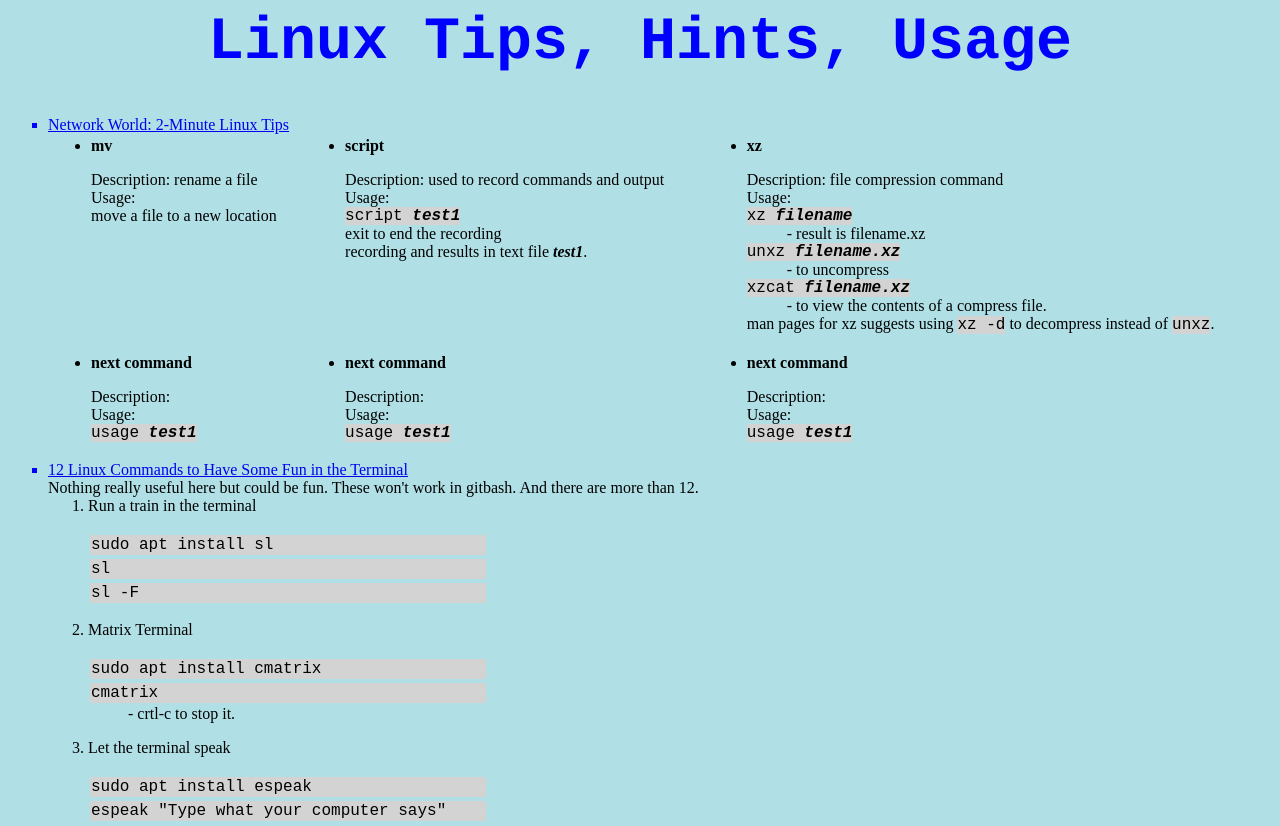
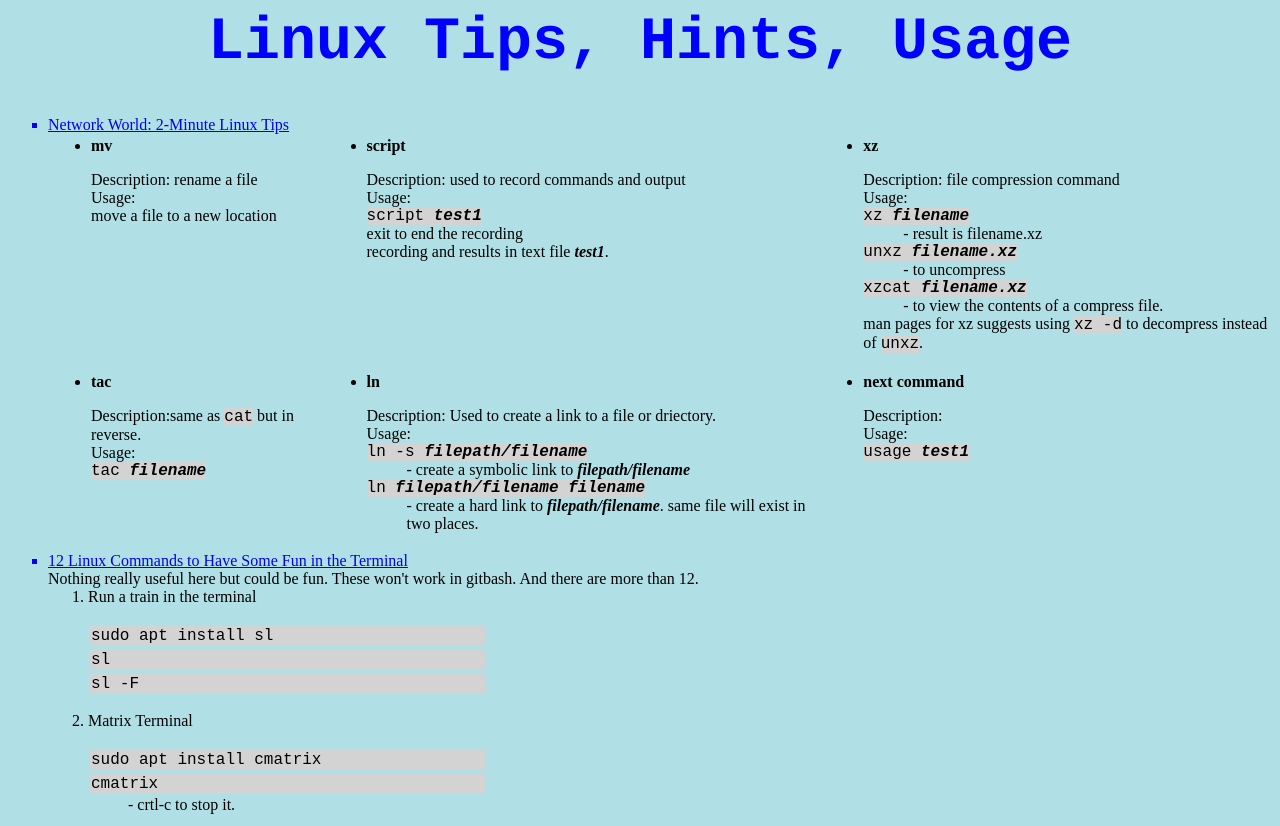
Before and after one commit to Wishn4Fishn/learn-git, a plain HTML site: page linux-tips-hints-usage.html in a window 1280 px wide. Shown: the top 826 px of the page. Drawn offline with Linux system fonts and the light colour scheme.

Commit message:
added tac and ln commands to 2min tips section.

```diff
--- a/linux-tips-hints-usage.html
+++ b/linux-tips-hints-usage.html
@@ -31,7 +31,7 @@
 	ul.square {
 		list-style-type:square;
 	}
-	<!-- space: &nbsp; -->
+	<!-- space: &nbsp; &emsp;-->
 </style>
 </head>
 <body style="background-color:powderblue">
@@ -67,30 +67,34 @@
 								<dt>Description: file compression command</dt>
 								<dt>Usage:</dt>
 								<dt><font class="code">xz <i><b>filename</b></i></font></dt>
-								<dd>- result is filename.xz</dt>
+								<dd>- result is filename.xz</dd>
 								<dt><font class="code">unxz <i><b>filename.xz</b></i></font></dt>
-								<dd>- to uncompress</dt>
+								<dd>- to uncompress</dd>
 								<dt><font class="code">xzcat <i><b>filename.xz</b></i></font></dt>
-								<dd>- to view the contents of a compress file.</dt>
+								<dd>- to view the contents of a compress file.</dd>
 								<dt>man pages for xz suggests using <font class="code">xz -d</font> to decompress instead of <font class="code">unxz</font>.</dt>
 							</dl>
 						</li></ul>
 					</td>
 				</tr>
 				<tr>
-					<td class="topleft"><ul class="disc"><li><b>next command</b>
+					<td class="topleft"><ul class="disc"><li><b>tac</b>
 							<dl>
-								<dt>Description: </dt>
+								<dt>Description:same as <font class="code">cat</font> but in reverse. </dt>
 								<dt>Usage:</dt>
-								<dt><font class="code">usage <i><b>test1</b></i></font></dt>
+								<dt><font class="code">tac <i><b>filename</b></i></font></dt>
 							</dl>
 						</li></ul>
 					</td>
-					<td class="topleft"><ul class="disc"><li><b>next command</b>
+					<td class="topleft"><ul class="disc"><li><b>ln</b>
 							<dl>
-								<dt>Description: </dt>
+								<dt>Description: Used to create a link to a file or driectory.</dt>
 								<dt>Usage:</dt>
-								<dt><font class="code">usage <i><b>test1</b></i></font></dt>
+								<dt><font class="code">ln -s <i><b>filepath/filename</b></i></font></dt>
+								<dd>- create a symbolic link to <i><b>filepath/filename</b></i><dd>
+								<dt><font class="code">ln <i><b>filepath/filename filename</b></i></font></dt>
+								<dd>- create a hard link to <i><b>filepath/filename</b></i>. same file will exist in two places.<dd>
+
 							</dl>
 						</li></ul>
 					</td>
```
